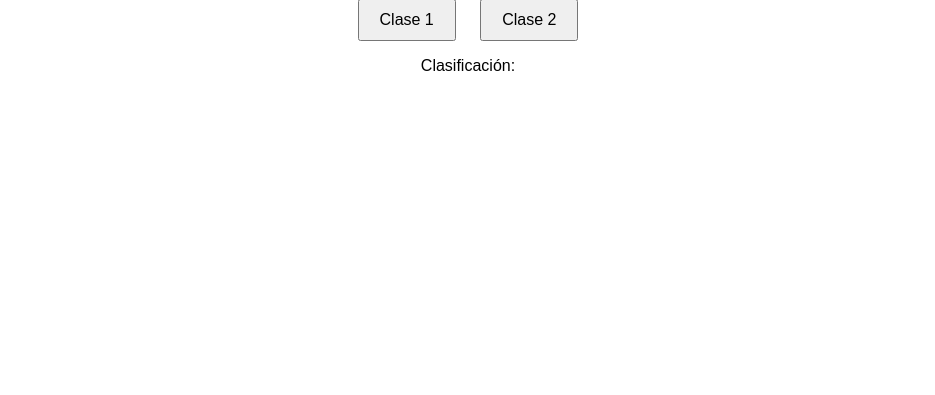
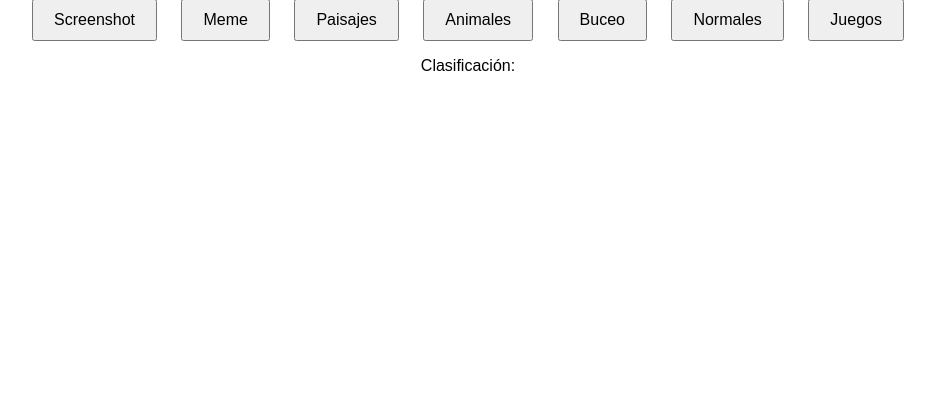
Before and after one commit to ricardoglezf87/IARCA, a Flask app: template templates/index.html in a window 1280 px wide. Shown: the part 405-800 px from the top of the page, without its empty margins (172-1107 px from the left). Run offline with Flask 3, Linux system fonts and the light colour scheme; the template is opened without the code that fills it, so the values that code supplies are empty.

Commit message:
Version 2

```diff
--- a/app.py
+++ b/app.py
@@ -38,11 +38,14 @@ def classify_image(filename):
 
     # Clasificar la imagen
     predictions = model.predict(x)
-    decoded_predictions = tf.keras.applications.mobilenet.decode_predictions(predictions, top=3)[0]
+    predicted_class = np.argmax(predictions, axis=1)[0]
+    categories = ['screenshot', 'meme', 'paisajes', 'animales', 'buceo', 'normales', 'juegos']
+    predicted_label = categories[predicted_class]
 
     return jsonify({
         'filename': filename,
-        'predictions': [{ 'class': pred[1], 'score': float(pred[2]) } for pred in decoded_predictions]
+        'prediction': predicted_label,
+        'confidence': float(predictions[0][predicted_class])
     })
 
 # Ruta para servir las imágenes
@@ -52,7 +55,9 @@ def image(filename):
 
 def select_image():
     images = os.listdir('data/images/to_classify')
-    return np.random.choice(images)
+    if images:
+        return np.random.choice(images)
+    return None
 
 def save_feedback(image_path, user_label):
     with open('data/feedback.txt', 'a') as f:
--- a/templates/index.html
+++ b/templates/index.html
@@ -1,21 +1,24 @@
 <!DOCTYPE html>
 <html lang="en">
-
 <head>
     <meta charset="UTF-8">
     <meta name="viewport" content="width=device-width, initial-scale=1.0">
     <title>Photo Classifier</title>
     <link rel="stylesheet" href="{{ url_for('static', filename='css/styles.css') }}">
 </head>
-
 <body>
     <h1>Clasifica la Imagen</h1>
     <div class="image-container">
         <img src="{{ url_for('image', filename=image) }}" alt="Image to classify">
     </div>
     <div class="buttons">
-        <button onclick="sendFeedback('class_1')">Clase 1</button>
-        <button onclick="sendFeedback('class_2')">Clase 2</button>
+        <button onclick="sendFeedback('screenshot')">Screenshot</button>
+        <button onclick="sendFeedback('meme')">Meme</button>
+        <button onclick="sendFeedback('paisajes')">Paisajes</button>
+        <button onclick="sendFeedback('animales')">Animales</button>
+        <button onclick="sendFeedback('buceo')">Buceo</button>
+        <button onclick="sendFeedback('normales')">Normales</button>
+        <button onclick="sendFeedback('juegos')">Juegos</button>
     </div>
     <div id="results">
         <p>Clasificación:</p>
@@ -42,13 +45,10 @@
             .then(data => {
                 const predictionsList = document.getElementById('predictions-list');
                 predictionsList.innerHTML = '';
-                data.predictions.forEach(prediction => {
                 const li = document.createElement('li');
-                    li.textContent = `${prediction.class}: ${prediction.score.toFixed(2)}`;
+                li.textContent = `Categoría: ${data.prediction} (Confianza: ${data.confidence.toFixed(2)})`;
                 predictionsList.appendChild(li);
-                });
             });
     </script>
 </body>
-
 </html>
```
Also changed, not shown: train_model.py (+17 -4 lines). Lines whose indentation alone changed are shown as unchanged.
